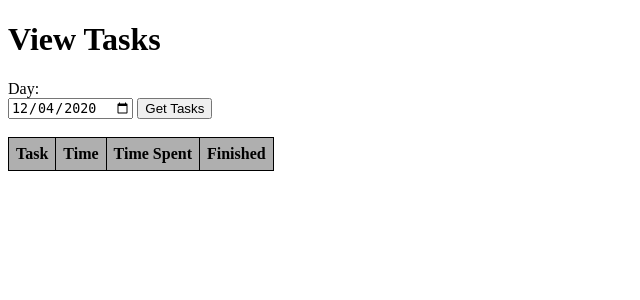
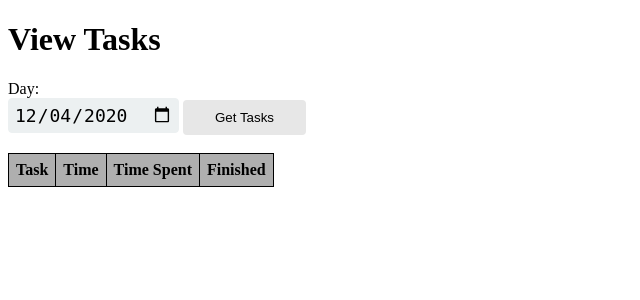
Before and after one commit to phil0x2e/procStop, a PHP site: page /view_tasks.php in a window 1280 px wide. Shown: the top 300 px of the page, without its empty margins (0-640 px from the left). Run offline with PHP 8.4, Linux system fonts and the light colour scheme; lists and menus that the app fills with data are empty.

Commit message:
Made buttons and date selectors more visually appealing.

```diff
--- a/web/css/main.css
+++ b/web/css/main.css
@@ -1,11 +1,42 @@
+/* General */
+button {
+  background-color: #e7e7e7;
+  color: black;
+  border-radius: 4px;
+  border: none;
+  text-align: center;
+  text-decoration: none;
+  display: inline-block;
+  padding: 10px 32px;
+  transition-duration: 0.4s;
+}
+button:hover {
+  background-color: #afafaf;
+}
+
+input[type="date"] {
+  appearance: none;
+  -webkit-appearance: none;
+  color: black;
+  font-size: 18px;
+  border: 1px solid #ecf0f1;
+  border-radius: 4px;
+  background: #ecf0f1;
+  padding: 5px;
+  display: inline-block !important;
+  visibility: visible !important;
+}
+
+/* View Tasks Page */
 #task_tbl {
   border: 1px solid black;
   border-collapse: collapse;
 }
-#task_tbl th, td {
+#task_tbl th,
+td {
   padding: 7px;
 }
-#task_tbl tr:nth-child(even){
+#task_tbl tr:nth-child(even) {
   background-color: #f2f2f2;
 }
 #task_tbl tr:hover {
```
Also changed, not shown: web/add_tasks.php (+6 -7 lines).
